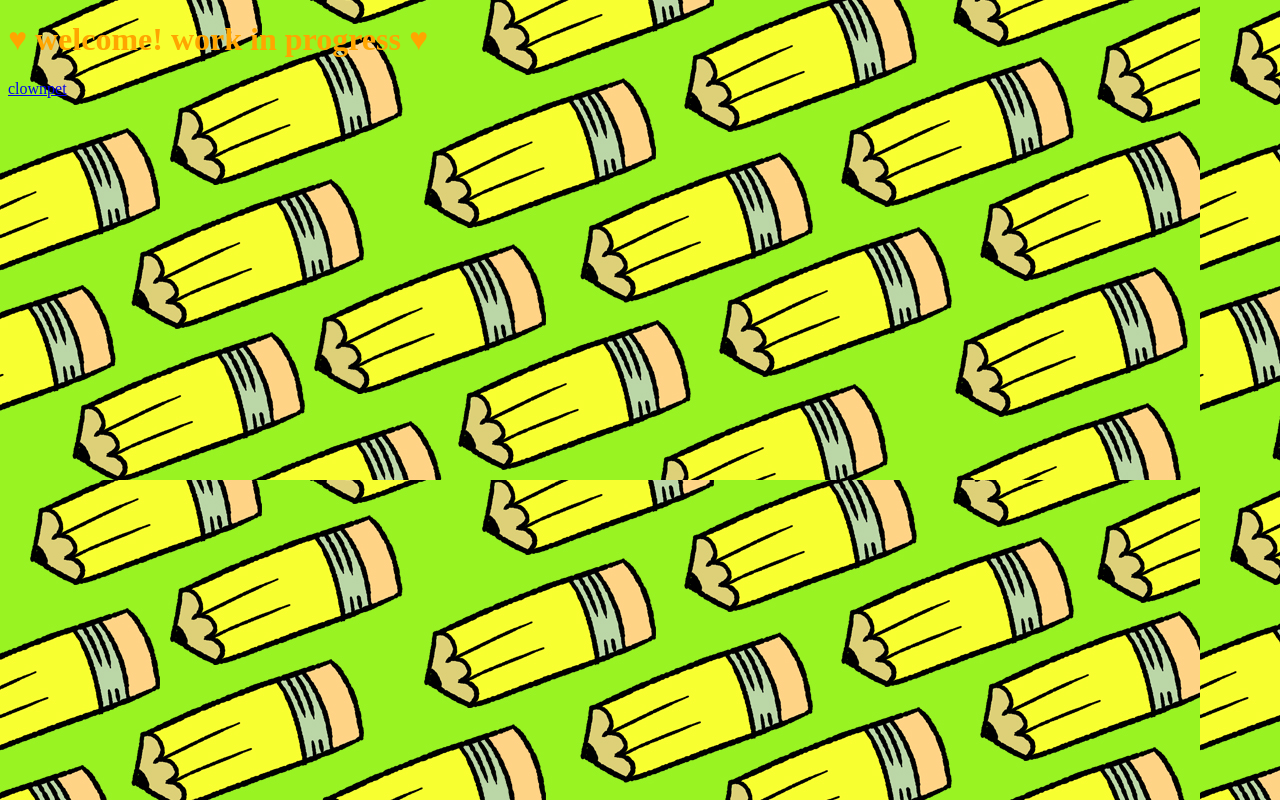
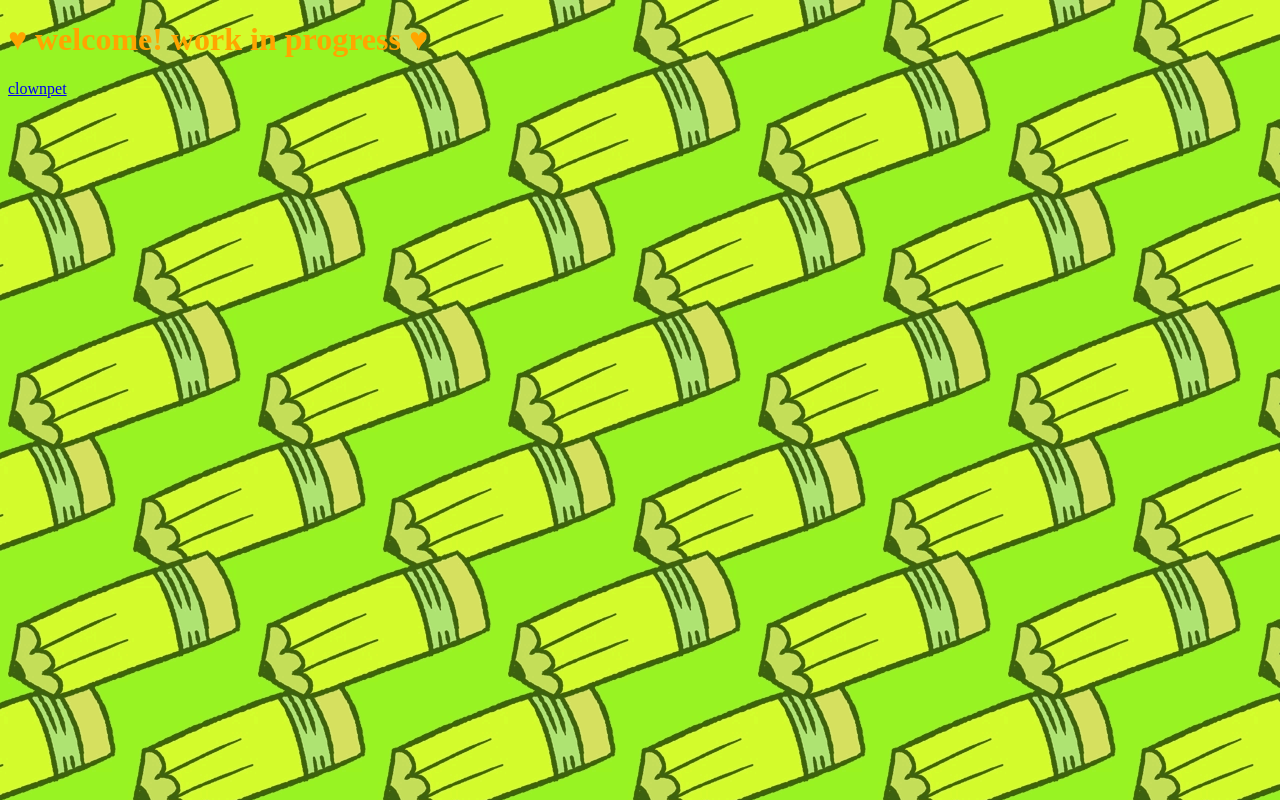
Before and after one commit to colorpulp/colorpulp.github.io, a plain HTML site: page index.html in a window 1280 px wide. Drawn offline with Linux system fonts and the light colour scheme.

Commit message:
add background gif

```diff
--- a/colorpulp-css.css
+++ b/colorpulp-css.css
@@ -3,5 +3,5 @@ h1 {
 }
 
 body {
-	background: black url(banner01_v01.jpg) repeat fixed;
+	background: #99f323 url(pencil_background_v01.gif) repeat fixed;
 }
```
Also changed, not shown: banner01_v01.jpg (deleted), pencil_background_v01.gif (added).
